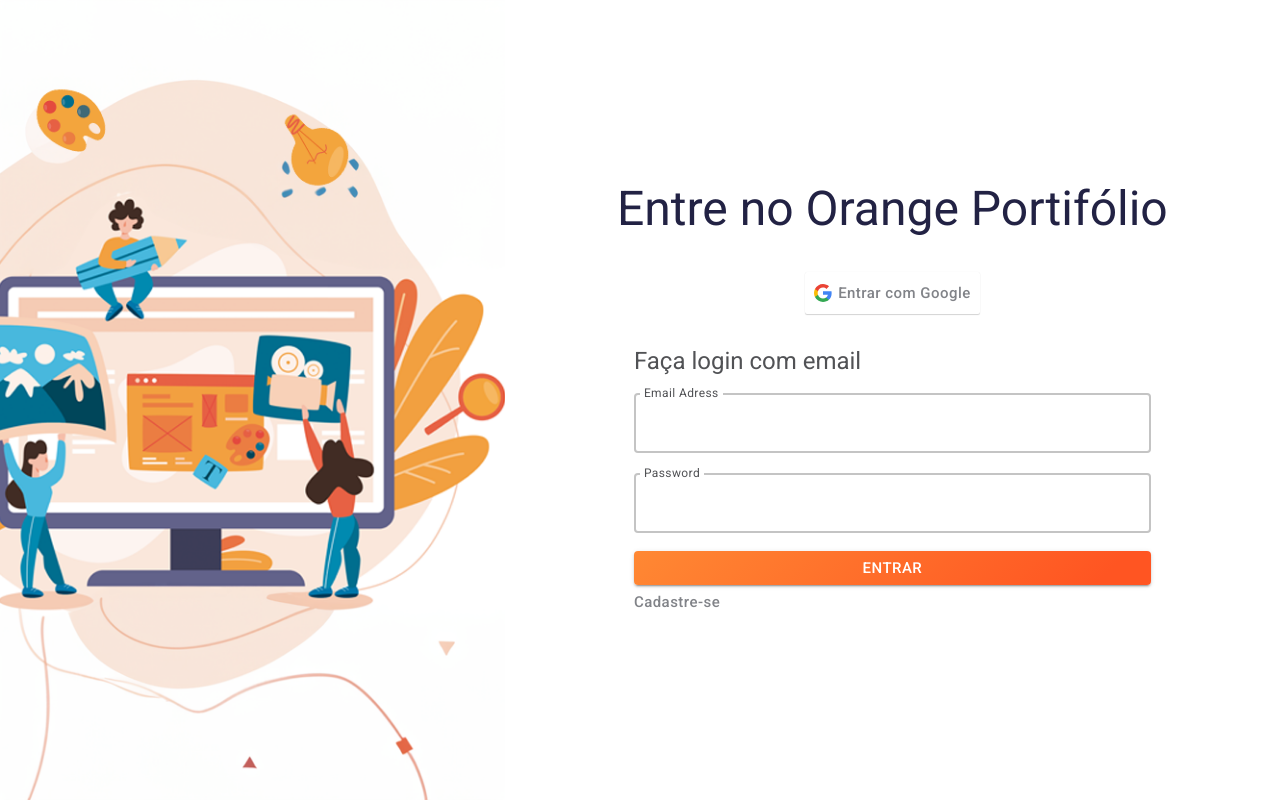
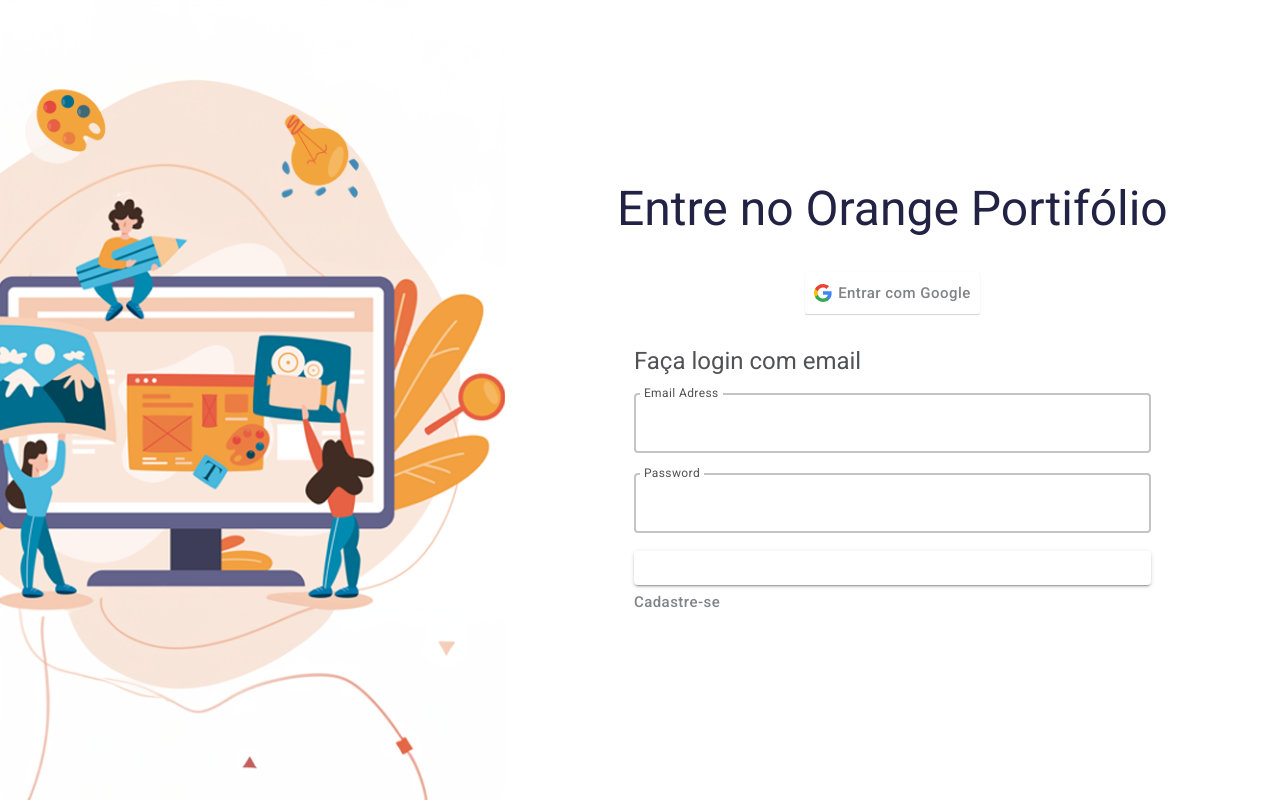
Before and after one commit to K3lOli/Hackathon-Squad-29---Front-End, a React (Vite) app: page / in a window 1280 px wide. Built offline with nearby package versions, Linux system fonts and the light colour scheme.

Commit message:
exclusão do color gradient na raiz

```diff
--- a/src/index.css
+++ b/src/index.css
@@ -6,7 +6,6 @@
 }
 :root {
   /* guia de cores */
-  --color-principal-gradient: linear-gradient(315deg, rgba(255,85,34,1) 10%, rgba(255,136,51,1) 100%);
 
   --color-principal-70: #EDEFF2;
   --color-principal-80: #444466;
```
